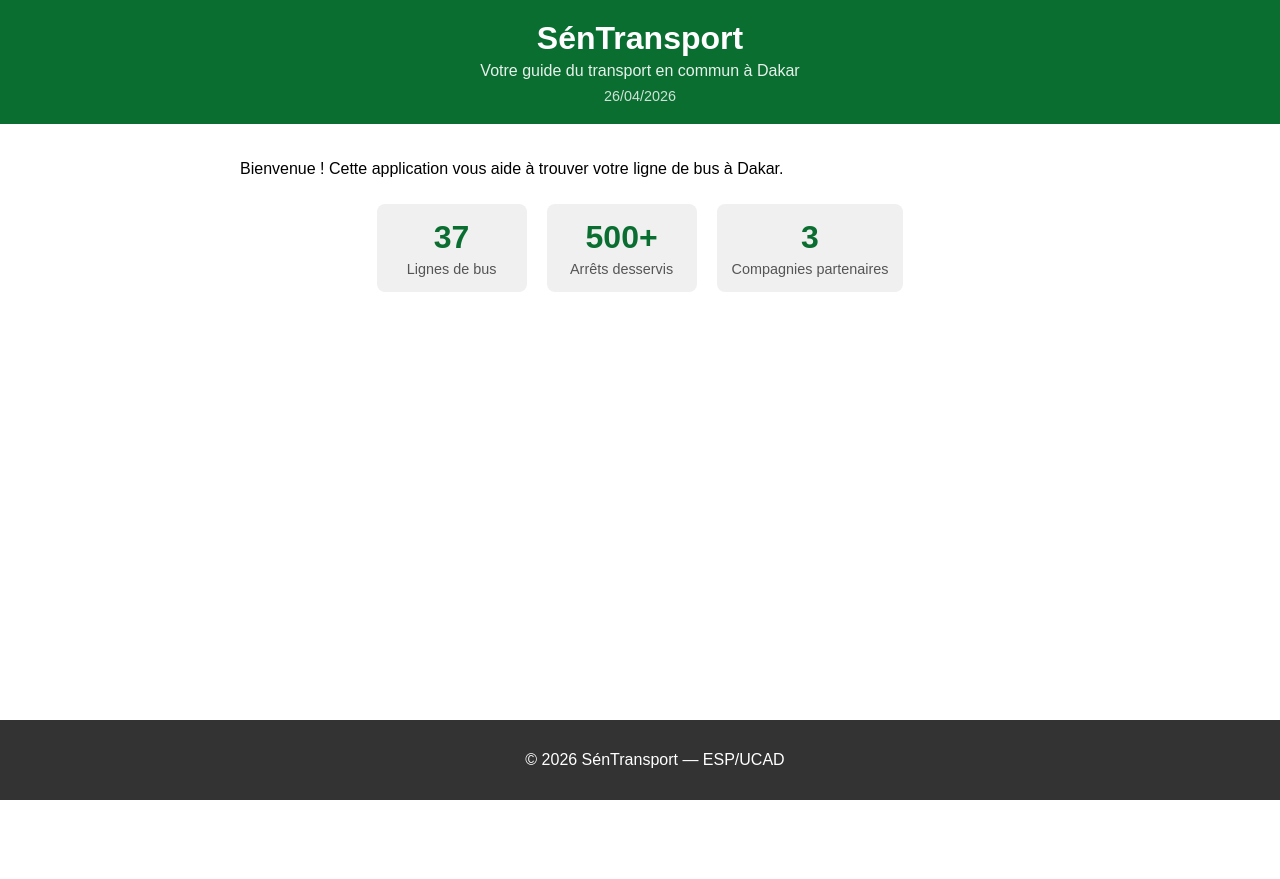
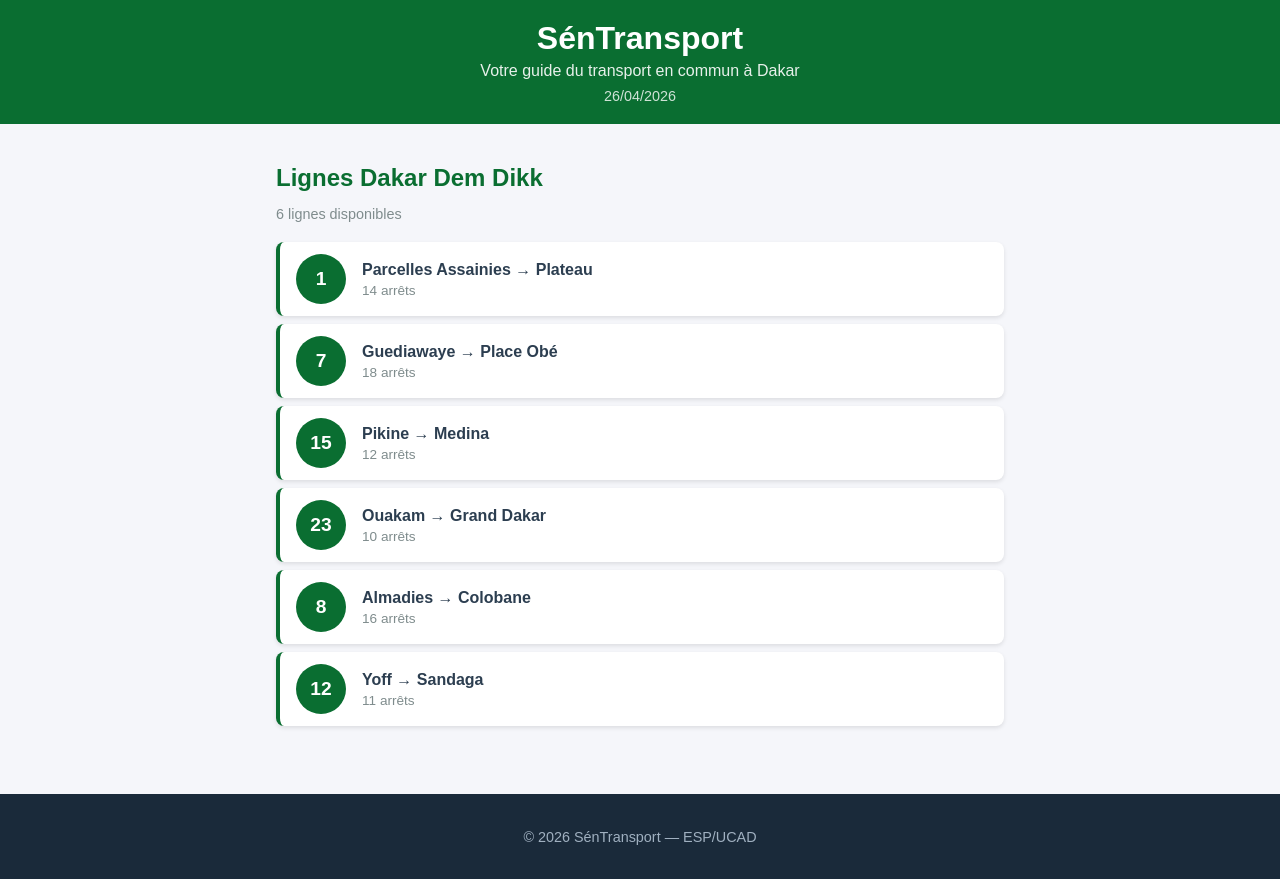
Before and after one commit to NADiarra-ui/sentransport, a React (Create React App) app: page / in a window 1280 px wide. Before the commit the page ends 800 px from the top, so only its background shows below. Built offline with nearby package versions, Linux system fonts and the light colour scheme.

Commit message:
Lab 2 : composants statiques LigneBus et ListeLignes

```diff
--- a/src/App.css
+++ b/src/App.css
@@ -1,10 +1,22 @@
 .App {
   font-family: Arial, sans-serif;
   min-height: 100vh;
+  background-color: #f5f6fa;
+  display: flex;
+  flex-direction: column;
 }
 
 .contenu {
   padding: 20px;
   max-width: 800px;
   margin: 0 auto;
+  width: 100%;
+  box-sizing: border-box;
+  flex: 1;
 }
+
+@media (max-width: 600px) {
+  .contenu {
+    padding: 12px;
+  }
+}
--- a/src/App.js
+++ b/src/App.js
@@ -1,22 +1,25 @@
 import './App.css';
 import Header from './Header';
-import Footer from './Footer';
-import Statistique from './Statistique';
+import ListeLignes from './ListeLignes';
+import Footer from './Footer';   // Ajout
 
 function App() {
+  const lignes = [
+    { id: 1, numero: "1", depart: "Parcelles Assainies", arrivee: "Plateau", arrets: 14 },
+    { id: 2, numero: "7", depart: "Guediawaye", arrivee: "Place Obé", arrets: 18 },
+    { id: 3, numero: "15", depart: "Pikine", arrivee: "Medina", arrets: 12 },
+    { id: 4, numero: "23", depart: "Ouakam", arrivee: "Grand Dakar", arrets: 10 },
+    { id: 5, numero: "8", depart: "Almadies", arrivee: "Colobane", arrets: 16 },
+    { id: 6, numero: "12", depart: "Yoff", arrivee: "Sandaga", arrets: 11 }
+  ];
+
   return (
     <div className="App">
       <Header />
       <main className="contenu">
-        <p>Bienvenue ! Cette application vous aide à trouver votre ligne de bus à Dakar.</p>
-
-        <div style={{ display: 'flex', justifyContent: 'center', flexWrap: 'wrap' }}>
-          <Statistique chiffre="37" libelle="Lignes de bus" />
-          <Statistique chiffre="500+" libelle="Arrêts desservis" />
-          <Statistique chiffre="3" libelle="Compagnies partenaires" />
-        </div>
+        <ListeLignes lignes={lignes} />
       </main>
-      <Footer />
+      <Footer />   {/* Ajout */}
     </div>
   );
 }
--- a/src/Footer.css
+++ b/src/Footer.css
@@ -1,9 +1,8 @@
 .footer {
-  background-color: #333;
-  color: white;
+  background-color: #1a2a3a;
+  color: #a0b0c0;
   text-align: center;
-  padding: 15px;
-  position: fixed;
-  bottom: 0;
-  width: 100%;
+  padding: 20px;
+  margin-top: 40px;
+  font-size: 0.9rem;
 }
--- /dev/null
+++ b/src/LigneBus.css
@@ -0,0 +1,49 @@
+.ligne-bus {
+  display: flex;
+  align-items: center;
+  padding: 12px 16px;
+  margin: 8px 0;
+  background-color: #ffffff;
+  border-radius: 8px;
+  border-left: 4px solid #0a6e31;
+  box-shadow: 0 2px 4px rgba(0, 0, 0, 0.1);
+  cursor: pointer;
+  transition: transform 0.2s, box-shadow 0.2s;
+}
+
+.ligne-bus:hover {
+  transform: translateX(4px);
+  box-shadow: 0 4px 8px rgba(0, 0, 0, 0.15);
+}
+
+.ligne-numero {
+  background-color: #0a6e31;
+  color: white;
+  font-weight: bold;
+  font-size: 1.2rem;
+  width: 50px;
+  height: 50px;
+  border-radius: 50%;
+  display: flex;
+  align-items: center;
+  justify-content: center;
+  margin-right: 16px;
+  flex-shrink: 0;
+}
+
+.ligne-info {
+  display: flex;
+  flex-direction: column;
+}
+
+.ligne-trajet {
+  font-size: 1rem;
+  font-weight: 600;
+  color: #2c3e50;
+}
+
+.ligne-arrets {
+  font-size: 0.85rem;
+  color: #7f8c8d;
+  margin-top: 4px;
+}
--- /dev/null
+++ b/src/LigneBus.js
@@ -0,0 +1,17 @@
+import './LigneBus.css';
+
+function LigneBus({ numero, depart, arrivee, arrets }) {
+  return (
+    <div className="ligne-bus">
+      <div className="ligne-numero">{numero}</div>
+      <div className="ligne-info">
+        <span className="ligne-trajet">
+          {depart} → {arrivee}
+        </span>
+        <span className="ligne-arrets">{arrets} arrêts</span>
+      </div>
+    </div>
+  );
+}
+
+export default LigneBus;
--- /dev/null
+++ b/src/ListeLignes.css
@@ -0,0 +1,15 @@
+.liste-lignes {
+  padding: 0 16px;
+}
+
+.liste-titre {
+  font-size: 1.5rem;
+  color: #0a6e31;
+  margin-bottom: 8px;
+}
+
+.liste-description {
+  color: #7f8c8d;
+  margin-bottom: 20px;
+  font-size: 0.9rem;
+}
--- /dev/null
+++ b/src/ListeLignes.js
@@ -0,0 +1,24 @@
+import LigneBus from './LigneBus';
+import './ListeLignes.css';
+
+function ListeLignes({ lignes }) {
+  return (
+    <div className="liste-lignes">
+      <h2 className="liste-titre">Lignes Dakar Dem Dikk</h2>
+      <p className="liste-description">
+        {lignes.length} lignes disponibles
+      </p>
+      {lignes.map(ligne => (
+        <LigneBus
+          key={ligne.id}
+          numero={ligne.numero}
+          depart={ligne.depart}
+          arrivee={ligne.arrivee}
+          arrets={ligne.arrets}
+        />
+      ))}
+    </div>
+  );
+}
+
+export default ListeLignes;
```
